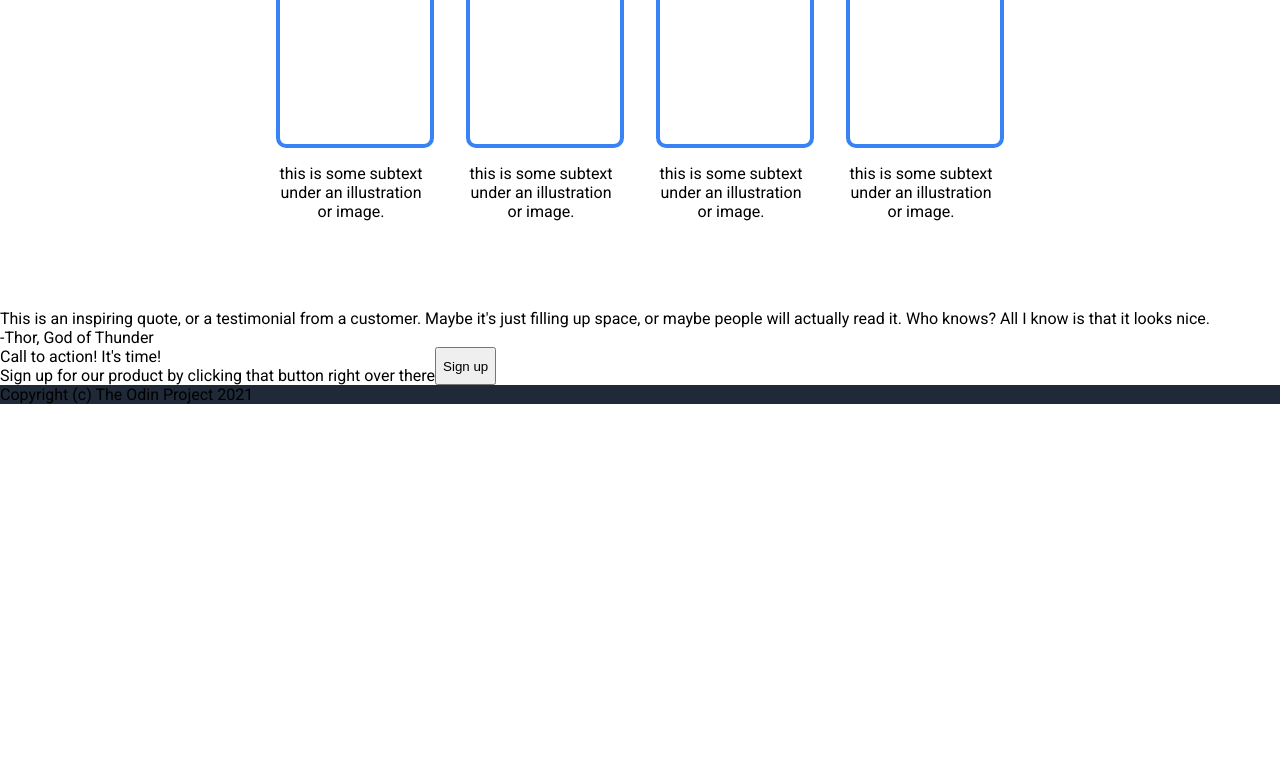
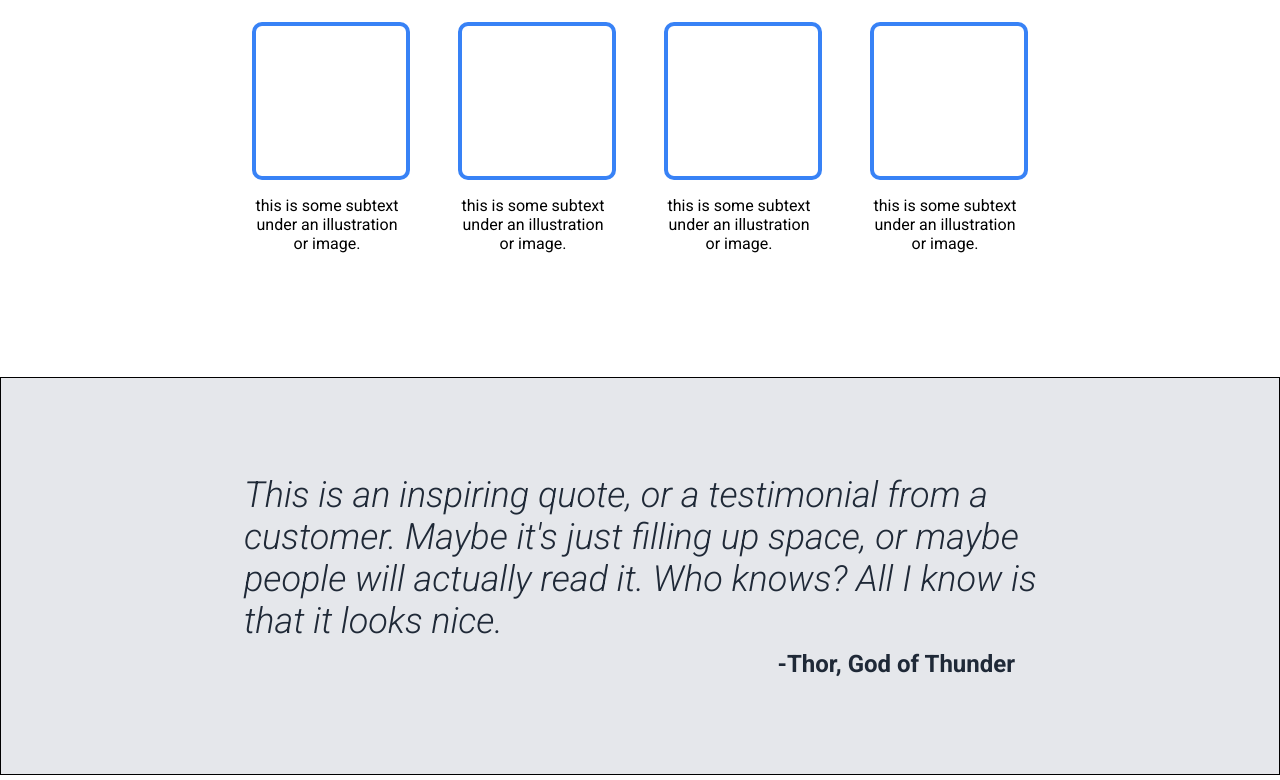
Before and after one commit to saumyamehta6953/Landing-Page-Flexbox, a plain HTML site: page index.html in a window 1280 px wide. Shown: the part 604-1384 px from the top of the page. Before the commit the page ends 1008 px from the top, so only its background shows below. Drawn offline with Linux system fonts and the light colour scheme.

Commit message:
Stylize and align the down section as per requirements

```diff
--- a/index.html
+++ b/index.html
@@ -68,10 +68,12 @@
 
         <div class="down">
             <div class="quote">
+                <div class="inspire">
                 This is an inspiring quote, or a testimonial from a
                 customer. Maybe it's just filling up space, or maybe
                 people will actually read it. Who knows? All I know
                 is that it looks nice.
+                </div>
                 <div class="author">-Thor, God of Thunder</div>
             </div>
 
--- a/style.css
+++ b/style.css
@@ -110,14 +110,14 @@ ul {
     flex-direction: column;
     justify-content: center;
     align-items: center;
-    margin-bottom: 72px;
+    margin-bottom: 108px;
 }
 
 .top-heading {
     font-size: 36px;
     color: #1F2937;
     font-weight: 900;
-    padding: 32px;
+    padding: 48px;
 }
 
 .illustration {
@@ -125,7 +125,7 @@ ul {
     flex-direction: row;
     justify-content: center;
     width: 600px;
-    gap: 32px;
+    gap: 48px;
 }
 
 .empty-box {
@@ -148,15 +148,74 @@ ul {
     flex-direction: column;
 }
 
+.quote {
+    background-color: #E5E7EB;
+    font-size: 36px;
+    color: #1F2937;
+    font-weight: 300;
+    font-style: italic;
+    padding: 48px 204px;
+    display: flex;
+    flex-direction: column;
+    justify-content: center;
+    align-items: center;
+    height: 300px;
+    width: auto;
+    gap: 8px;
+    border: 1px solid black;
+
+}
+
+.inspire {
+    display: flex;
+    flex-direction: row;
+    justify-content: center;
+    width: 800px;
+    margin-left: 8px;
+}
+
+.author {
+    font-style:normal;
+    font-weight: bold;
+    font-size: 24px;
+    margin-left: auto;
+    margin-right: 60px;
+}
+
 
 .action {
     display: flex;
     flex-direction: row;
+    margin: 96px;
+    margin-left: 108px;
+    margin-right: 108px;
+    border-radius: 10px;
+    background-color: #3882F6;
+    height: 150px;
+    justify-content: space-around;
+    align-items: center;
 }
 
 .blue {
     display: flex;
     flex-direction: column;
+    color: white;
+    gap: 4px;
+}
+
+.call {
+    font-weight: bold;
+    font-size: 20px;
+}
+
+.sign {
+    background-color: #3882F6;
+    color: white;
+    font-size: 16px;
+    padding: 8px 32px;
+    border-radius: 5px;
+    border: 2px solid white;
+    font-weight: bold;
 }
 
 .footer {
```
